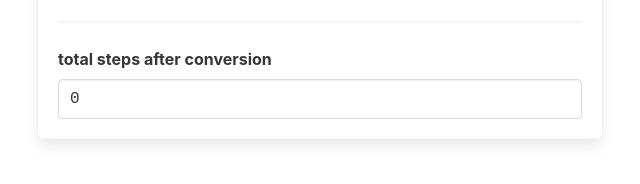
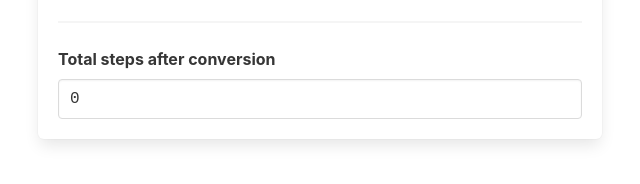
Before and after one commit to abhishek321p/StepsCalculator, a plain HTML site: page index.html in a window 1280 px wide. Shown: the part 388-572 px from the top of the page, 320-960 px from the left. Drawn offline with nearby package versions, Linux system fonts and the light colour scheme.

Commit message:
Update index.html
caps

```diff
--- a/index.html
+++ b/index.html
@@ -41,7 +41,7 @@
                                 </div>
                             </div>
                             <hr>
-                            <label for="" class="label">total steps after conversion</label>
+                            <label for="" class="label">Total steps after conversion</label>
                             <input type="text" placeholder="Total steps after conversion" class="input is-family-monospace" v-model="tSteps">
                         </div>
                     </div>
```
